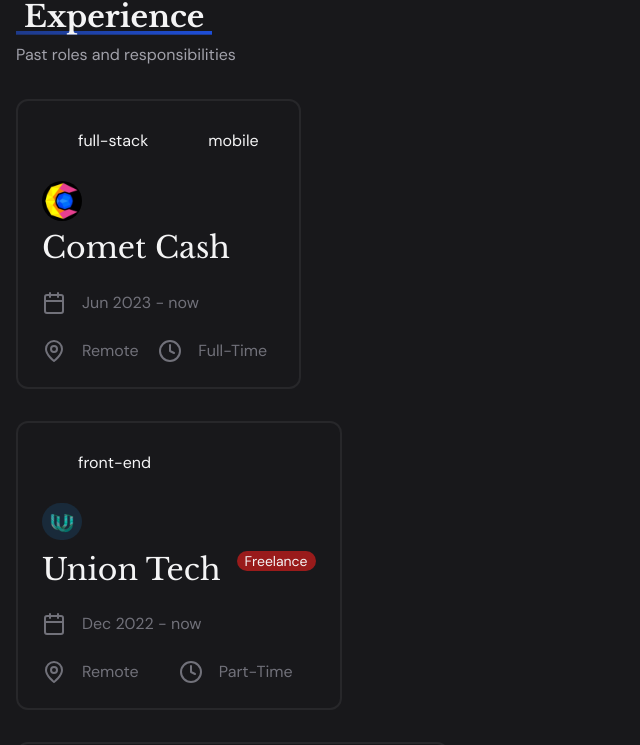
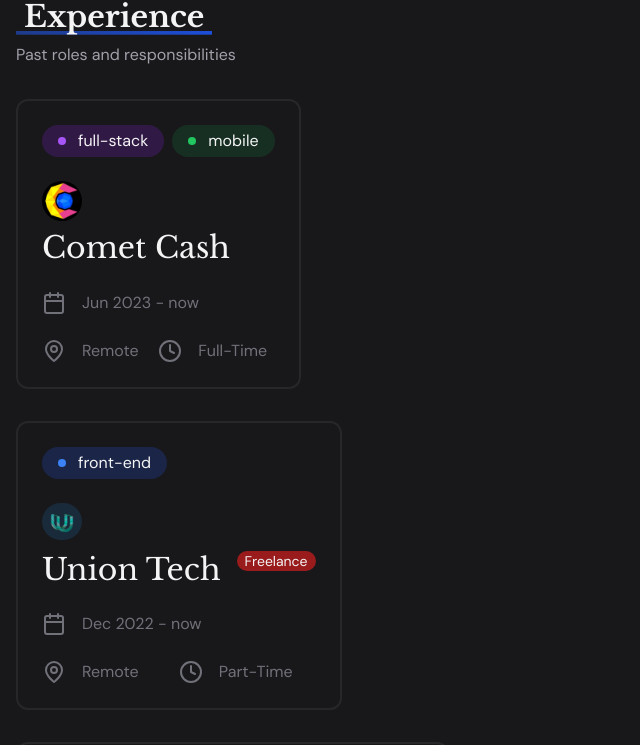
Before and after one commit to gustavotassi/gustavotso, a Next.js app: page / in a window 1280 px wide. Shown: the part 1099-1844 px from the top of the page, without its empty margins (0-640 px from the left). Built offline with nearby package versions, Linux system fonts and the light colour scheme.

Commit message:
refactor: remove experience role color utils, change for clsx

```diff
--- a/src/components/experience/ExperienceRole.tsx
+++ b/src/components/experience/ExperienceRole.tsx
@@ -1,21 +1,29 @@
 'use client'
 
 import { Role } from '@/lib/enums'
-import { getExperienceRoleColor } from '@/lib/utils'
+import clsx from 'clsx'
 
 interface ExperienceRoleProps {
   role: Role
 }
 
 export function ExperienceRole({ role }: ExperienceRoleProps) {
-  const experienceRoleColor = getExperienceRoleColor(role)
-
   return (
     <div
-      className={`flex w-fit items-center justify-center gap-3 rounded-full bg-${experienceRoleColor}-900/40 px-4 py-1`}
+      className={clsx(`flex w-fit items-center justify-center gap-3 rounded-full px-4 py-1`, {
+        'bg-red-900/40': role === Role.BACK,
+        'bg-blue-900/40': role === Role.FRONT,
+        'bg-purple-900/40': role === Role.FULL,
+        'bg-green-900/40': role === Role.MOBILE
+      })}
     >
       <div
-        className={`m-auto h-2 w-2 rounded-full bg-${experienceRoleColor}-500`}
+        className={clsx(`m-auto h-2 w-2 rounded-full`, {
+          'bg-red-500': role === Role.BACK,
+          'bg-blue-500': role === Role.FRONT,
+          'bg-purple-500': role === Role.FULL,
+          'bg-green-500': role === Role.MOBILE
+        })}
       />
       <p>{role}</p>
     </div>
--- a/src/lib/utils/get-experience-role-color.util.ts
+++ /dev/null
@@ -1,20 +0,0 @@
-import { Role } from '../enums'
-
-export function getExperienceRoleColor(role: Role) {
-  switch (role) {
-    case Role.BACK:
-      return 'red'
-
-    case Role.FRONT:
-      return 'blue'
-
-    case Role.FULL:
-      return 'purple'
-
-    case Role.MOBILE:
-      return 'green'
-
-    default:
-      return 'slate'
-  }
-}
--- a/src/lib/utils/index.ts
+++ /dev/null
@@ -1 +0,0 @@
-export * from './get-experience-role-color.util'
```
